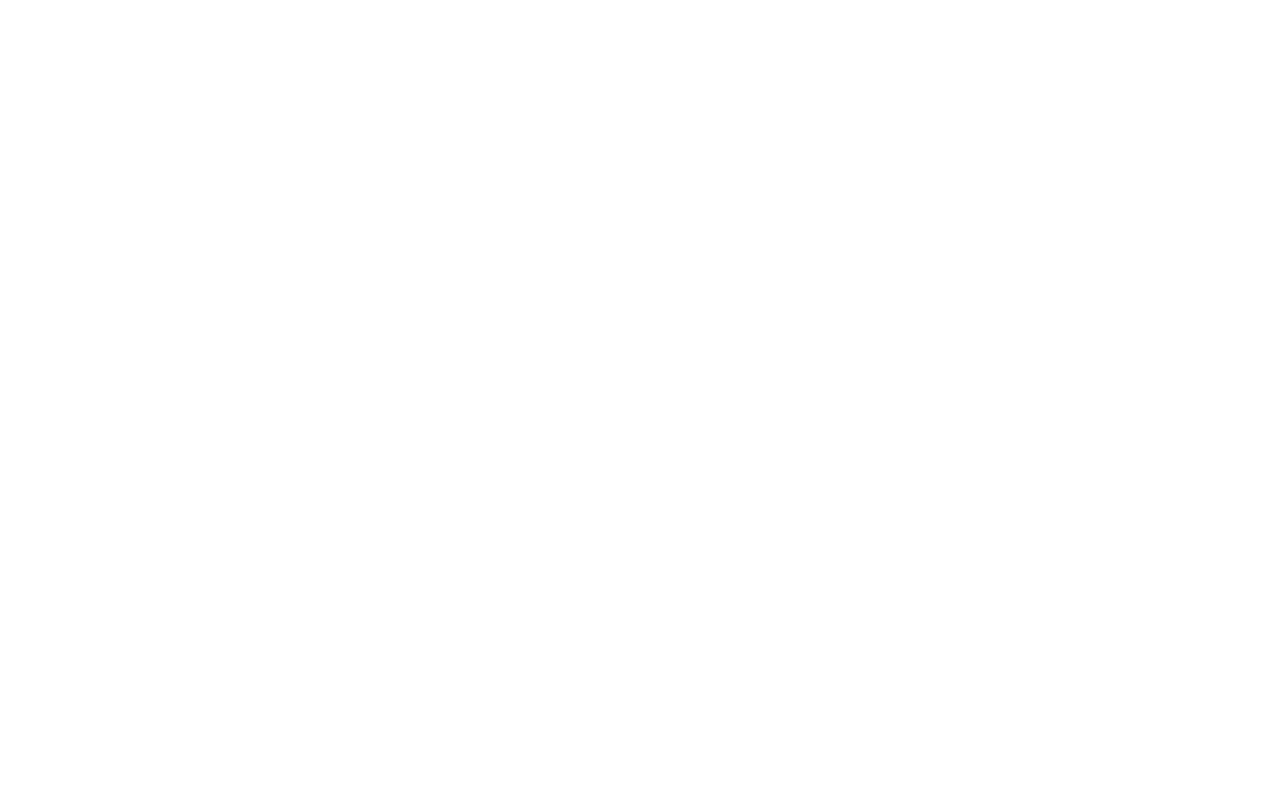
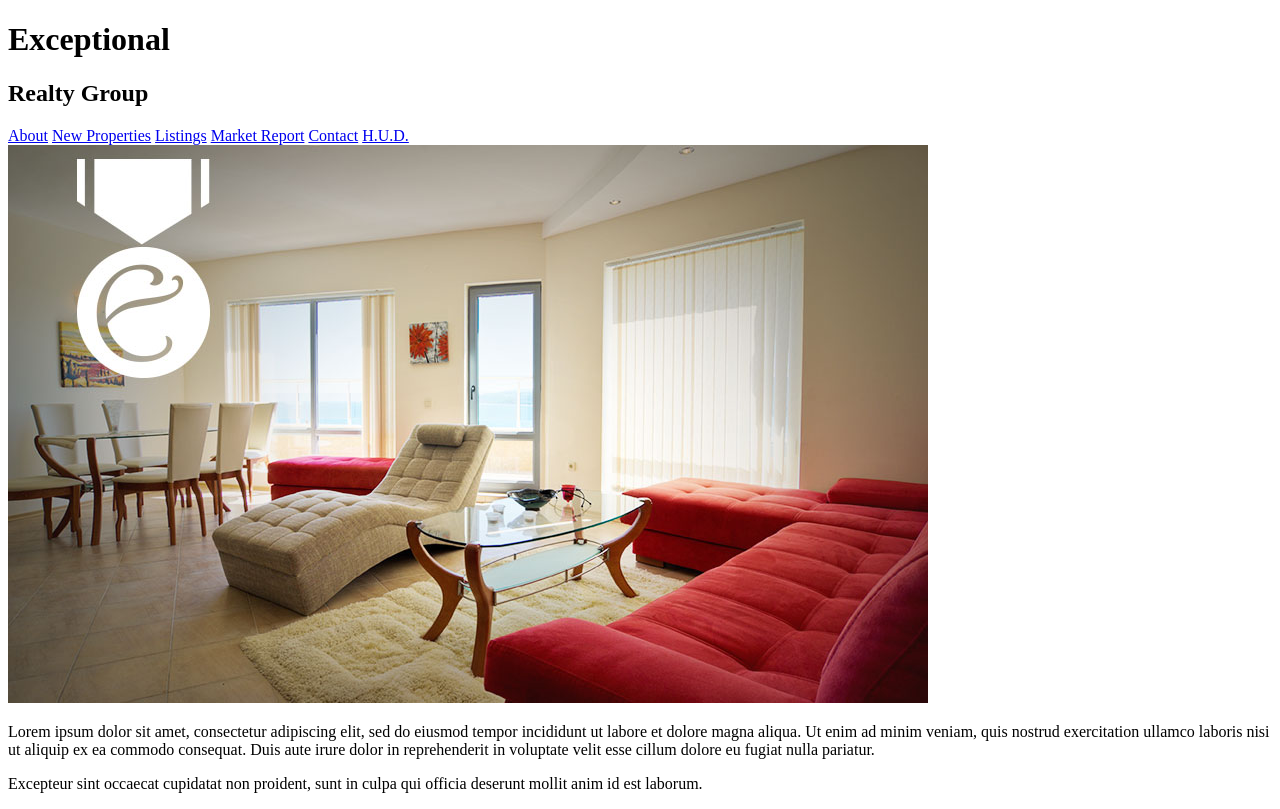
Before and after one commit to nickwohnhas/exceptional-realty, a plain HTML site: page new-properties.html in a window 1280 px wide. Drawn offline with Linux system fonts and the light colour scheme.

Commit message:
started real-estate-listings.html

```diff
--- a/new-properties.html
+++ b/new-properties.html
@@ -0,0 +1,34 @@
+<!DOCTYPE html>
+<html lang="en"
+
+<head>
+<meta charset="UTF-8">
+<meta name="description" content="Exceptional Realty Group, your real estate agent for buying, selling, and renting throughout New York City">
+<meta name="keywords" content="Exceptional Realty Group, real estate, houses, property">
+<meta name="author" content="Jon Grover">
+<meta name="viewport" content="width=device-width, initial-scale=1.0">
+<title>Exceptional Realty Group - Luxury Homes - About</title>
+</head>
+<body>
+<body>
+  <h1>Exceptional</h1>
+  <h2>Realty Group</h2>
+  <a href="index.html">About</a>
+  <a href="new-properties.html">New Properties</a>
+<a href="real-estate-listings.html">Listings</a>
+<a href="market-report.html">Market Report</a>
+<a href="contact.html">Contact</a>
+<a href="http://hud.gov" target='_blank'>H.U.D.</a>
+  <img src= "images/intro-pic.jpg" alt="a beautiful living room" title="Welcome to Exceptional Realty">
+  <p>
+    Lorem ipsum dolor sit amet, consectetur adipiscing elit, sed do eiusmod tempor incididunt ut labore et dolore magna aliqua. Ut enim ad minim veniam, quis nostrud exercitation ullamco laboris nisi ut aliquip ex ea commodo consequat. Duis aute irure dolor in reprehenderit in voluptate velit esse cillum dolore eu fugiat nulla pariatur.
+  </p>
+  <p>
+    Excepteur sint occaecat cupidatat non proident, sunt in culpa qui officia deserunt mollit anim id est laborum.
+  </p>
+</body>
+
+
+
+
+</html>
```
Also changed, not shown: contact.html (+34 -0 lines), index.html (+6 -0 lines), market-report.html (+9 -1 lines), real-estate-listings.html (+6 -0 lines).
